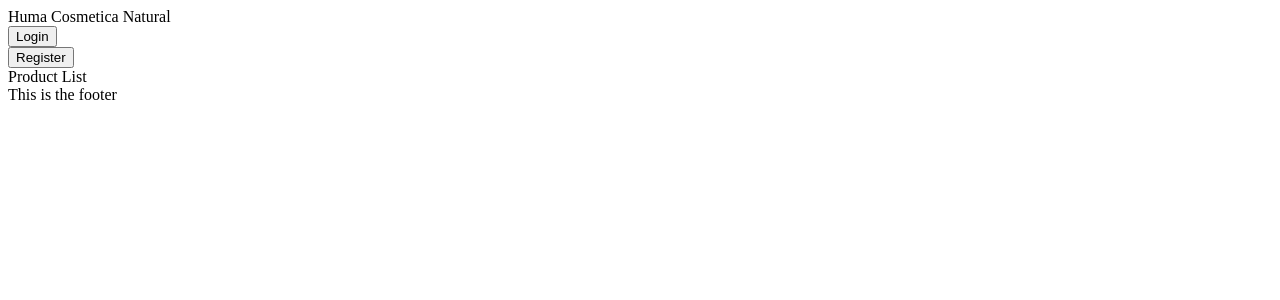
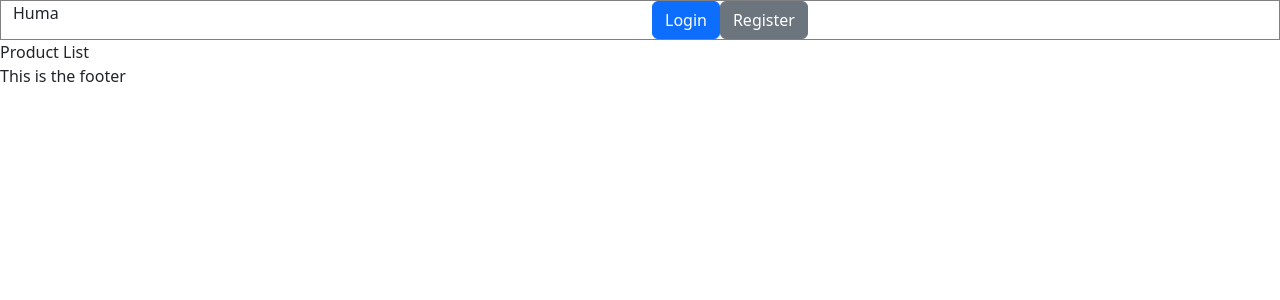
Before and after one commit to ricardorojass/huma, a React app in the folder frontend/: page / in a window 1280 px wide. Shown: the top 300 px of the page. Built offline with nearby package versions, Linux system fonts and the light colour scheme.

Commit message:
add react-bootstrap libraries with webpack loaders

```diff
--- a/frontend/src/App.jsx
+++ b/frontend/src/App.jsx
@@ -8,6 +8,8 @@ import {
 
 import Header from './components/Header'
 import Home from './Pages/Home'
+import './styles/application.scss'
+import * as bootstrap from 'bootstrap'
 
 const App = () => {
 
@@ -18,7 +20,7 @@ const App = () => {
   return (
     <React.Fragment>
       <Router forceRefresh={true}>
-        <Header title="Huma Cosmetica Natural"/>
+        <Header title="Huma"/>
 
         <Routes>
           <Route path="/" element={<Home />} />
--- a/frontend/src/components/Header.jsx
+++ b/frontend/src/components/Header.jsx
@@ -1,18 +1,21 @@
 import * as React from 'react'
+import { Button, Container, Row, Col } from 'react-bootstrap';
 
 class Header extends React.Component {
 
   render() {
     return (
-      <header>
-        <span>{this.props.title}</span>
-        <div>
-          <button onClick={() => alert('login clicked')}>Login</button>
-        </div>
-        <div>
-          <button onClick={() => alert('register clicked')}>Register</button>
-        </div>
-      </header>
+      <Container fluid className='header'>
+        <Row>
+          <Col>
+            <span>{this.props.title}</span>
+          </Col>
+          <Col>
+            <Button variant="primary" onClick={() => alert('login clicked')}>Login</Button>
+            <Button variant="secondary" onClick={() => alert('register clicked')}>Register</Button>
+          </Col>
+        </Row>
+      </Container>
     )
   }
 }
--- a/frontend/src/index.html
+++ b/frontend/src/index.html
@@ -3,8 +3,15 @@
 <head>
   <meta charset="utf-8">
   <title>Huma Store</title>
+  <link
+    rel="stylesheet"
+    href="https://stackpath.bootstrapcdn.com/bootstrap/4.5.2/css/bootstrap.min.css"
+    integrity="sha384-JcKb8q3iqJ61gNV9KGb8thSsNjpSL0n8PARn9HuZOnIxN0hoP+VmmDGMN5t9UJ0Z"
+    crossorigin="anonymous"
+  />
 </head>
 <body>
   <div id="root"></div>
+  <script src="./bundle.js"></script>
 </body>
 </html>
--- /dev/null
+++ b/frontend/src/styles/application.scss
@@ -0,0 +1,6 @@
+@import "~bootstrap/scss/bootstrap";
+
+
+.header {
+  border: 1px solid gray;
+}
--- a/frontend/webpack.config.js
+++ b/frontend/webpack.config.js
@@ -26,8 +26,28 @@ module.exports = {
         loader: "source-map-loader"
       },
       {
-        test: /\.css$/,
-        use: ["style-loader", "css-loader"]
+        test: /\.(scss)$/,
+        use: [
+          {
+            loader: 'style-loader',
+          },
+          {
+            loader: 'css-loader',
+          },
+          {
+            loader: 'postcss-loader',
+            options: {
+              postcssOptions: {
+                plugins: () => [
+                  require('autoprefixer')
+                ]
+              }
+            },
+          },
+          {
+            loader: 'sass-loader'
+          }
+        ],
       }
     ]
   },
```
Also changed, not shown: frontend/package.json (+7 -0 lines), 4 other files (tests, documents, lock files or other folders).
